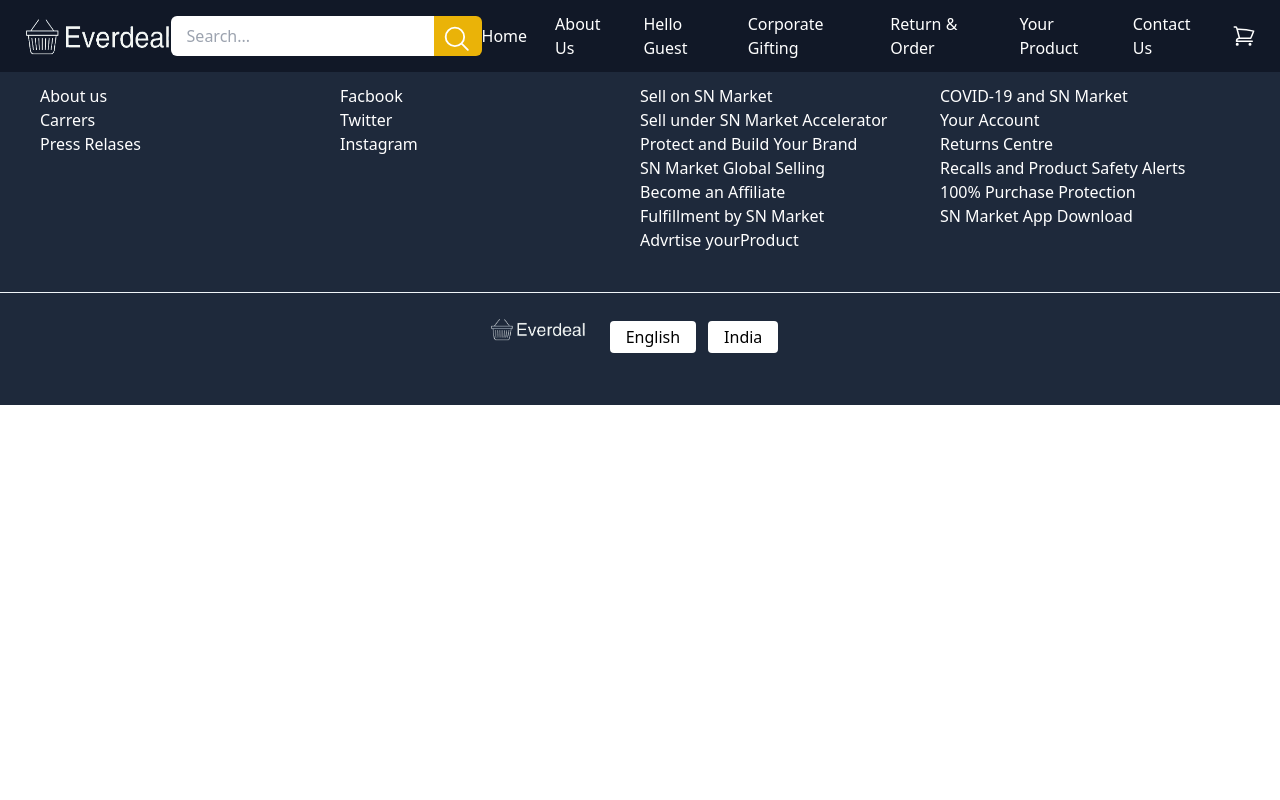
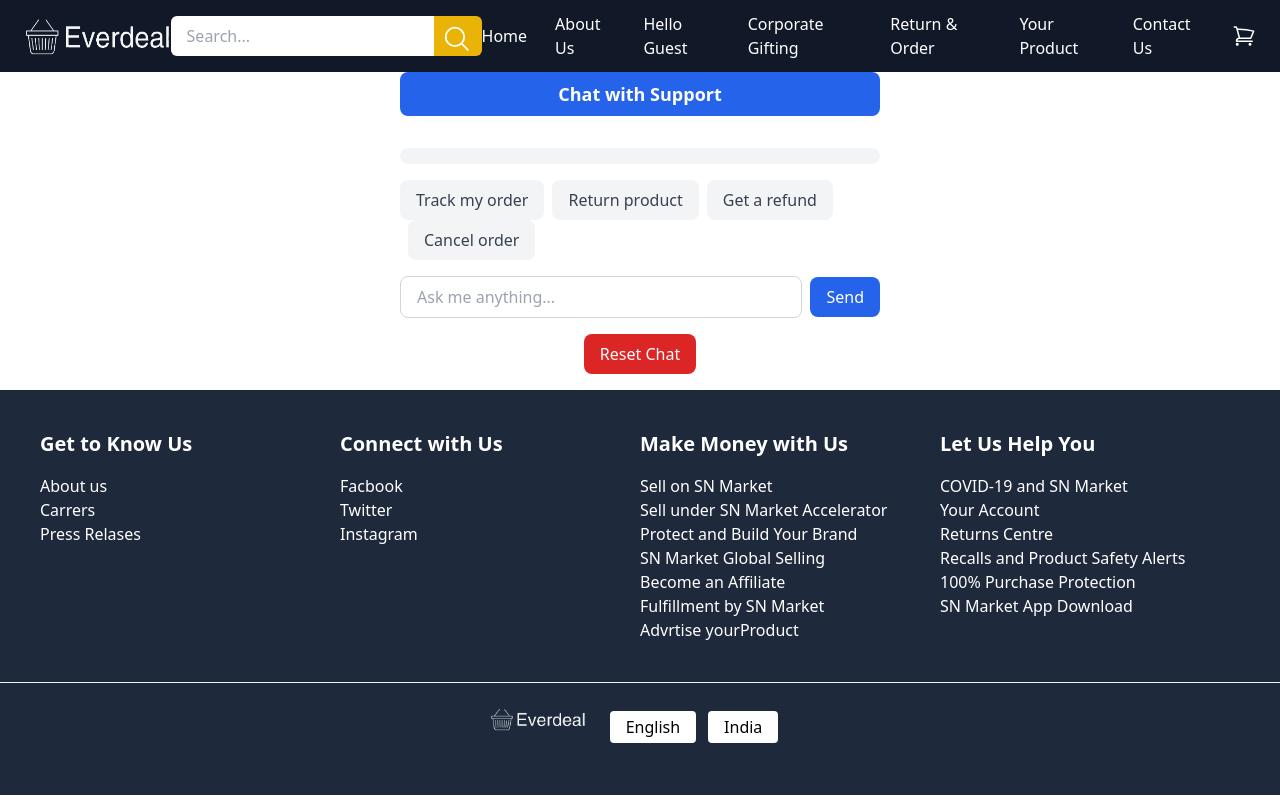
Before and after one commit to nikhil2438/ecommerce, a React (Create React App) app in the folder app/: page /chatbot in a window 1280 px wide. Built offline with nearby package versions, Linux system fonts and the light colour scheme.

Commit message:
all changes

```diff
--- a/app/src/App.js
+++ b/app/src/App.js
@@ -26,6 +26,7 @@ import UpdatePassword from "./Component/UpdatePassword";
 import Checkout from "./Component/Checkout";
 import OrderPlaced from "./Component/Orderplaced";
 import SearchBox from "./Component/Searchbox";
+import Chatbot from "./Component/Chatbot";
 const App = () => {
   return (
     <div className="w-screen flex flex-col min-h-screen">
@@ -57,6 +58,8 @@ const App = () => {
         <Route path="/checkout" element={<Checkout />} />
         <Route path="/order-placed" element={<OrderPlaced />} />
         <Route path="/search-box" element={<SearchBox />} />
+        <Route path="/chatbot" element={<Chatbot />} />
+        <Route path="/chatbot" element={<Chatbot />} />
       </Routes>
 
       <Footer />
--- /dev/null
+++ b/app/src/Component/Chatbot.js
@@ -0,0 +1,130 @@
+import React, { useState } from "react";
+
+const Chatbot = () => {
+  const [messages, setMessages] = useState([]);
+  const [input, setInput] = useState("");
+
+  const responses = {
+    "where is my product":
+      "Please provide your order ID to track your product.",
+    "how can I return my product":
+      "You can return the product within 30 days of delivery.",
+    "how do I track my order":
+      "You can track your order by visiting the 'Track Order' section in your account.",
+    "how do I get a refund":
+      "Refunds are processed after the product is returned and verified.",
+    "can I cancel my order":
+      "Orders can be canceled before shipment. Please contact support for assistance.",
+  };
+
+  const handleSendMessage = () => {
+    if (input.trim()) {
+      const userMessage = input.trim();
+
+      console.log("User message:", userMessage);
+
+      const botMessage =
+        responses[userMessage.toLowerCase()] ||
+        "Sorry, I didn't understand that. Can you please rephrase?";
+
+      console.log("Bot response:", botMessage);
+
+      setMessages((prevMessages) => [
+        ...prevMessages,
+        { user: userMessage, bot: botMessage },
+      ]);
+      setInput("");
+    }
+  };
+
+  const handleResetChat = () => {
+    setMessages([]);
+  };
+
+  const handleQuickReply = (reply) => {
+    setInput(reply);
+    handleSendMessage();
+  };
+
+  return (
+    <div className="flex flex-col items-center justify-center space-y-4 w-full max-w-lg mx-auto p-4 mt-14">
+      <div className="bg-blue-600 text-white text-center py-2 rounded-lg mb-4 w-full">
+        <h2 className="text-lg font-semibold">Chat with Support</h2>
+      </div>
+
+      <div className="flex-grow overflow-y-auto mb-4 w-full max-h-72 space-y-4 p-2 bg-gray-100 rounded-lg">
+        {messages.map((msg, index) => (
+          <div key={index} className="flex items-start">
+            <div
+              className={`w-6 h-6 rounded-full ${
+                msg.user ? "bg-gray-300" : "bg-green-500"
+              }`}
+            ></div>
+            <p
+              className={`ml-3 text-sm ${
+                msg.user ? "text-gray-700" : "text-green-600"
+              } font-medium`}
+            >
+              {msg.user ? "You" : "Bot"}: {msg.user || msg.bot}
+            </p>
+          </div>
+        ))}
+      </div>
+
+      <div className="space-x-2 mb-4 w-full">
+        <button
+          className="px-4 py-2 bg-gray-100 text-gray-700 rounded-lg hover:bg-gray-200"
+          onClick={() => handleQuickReply("where is my product")}
+        >
+          Track my order
+        </button>
+        <button
+          className="px-4 py-2 bg-gray-100 text-gray-700 rounded-lg hover:bg-gray-200"
+          onClick={() => handleQuickReply("how can I return my product")}
+        >
+          Return product
+        </button>
+        <button
+          className="px-4 py-2 bg-gray-100 text-gray-700 rounded-lg hover:bg-gray-200"
+          onClick={() => handleQuickReply("how do I get a refund")}
+        >
+          Get a refund
+        </button>
+        <button
+          className="px-4 py-2 bg-gray-100 text-gray-700 rounded-lg hover:bg-gray-200"
+          onClick={() => handleQuickReply("can I cancel my order")}
+        >
+          Cancel order
+        </button>
+      </div>
+
+      <div className="flex items-center w-full">
+        <input
+          type="text"
+          value={input}
+          onChange={(e) => setInput(e.target.value)}
+          onKeyDown={(e) => e.key === "Enter" && handleSendMessage()}
+          placeholder="Ask me anything..."
+          className="w-full px-4 py-2 border border-gray-300 rounded-lg focus:outline-none focus:ring-2 focus:ring-blue-600"
+        />
+        <button
+          onClick={handleSendMessage}
+          className="ml-2 px-4 py-2 bg-blue-600 text-white rounded-lg hover:bg-blue-700"
+        >
+          Send
+        </button>
+      </div>
+
+      <div className="text-center mt-4 w-full">
+        <button
+          onClick={handleResetChat}
+          className="px-4 py-2 bg-red-600 text-white rounded-lg hover:bg-red-700"
+        >
+          Reset Chat
+        </button>
+      </div>
+    </div>
+  );
+};
+
+export default Chatbot;
--- a/app/src/Component/Home.js
+++ b/app/src/Component/Home.js
@@ -1,4 +1,3 @@
-// import React from 'react';
 import Slider from "./Slider";
 import Hero from "./Hero";
 
@@ -22,15 +21,12 @@ const Home = () => {
       <Slider />
       <Hero />
 
-      {/* Back to top button */}
       <div
-        className="bg-slate-500 p-4 text-center mt-5 cursor-pointer mb-0" // added mb-0
+        className="bg-slate-500 p-4 text-center mt-5 cursor-pointer mb-0"
         onClick={scrollTOTOP}
       >
         Back to top
       </div>
-
-      {/* Footer without margin to ensure no gap */}
     </div>
   );
 };
--- a/app/src/Component/Newpassword.js
+++ b/app/src/Component/Newpassword.js
@@ -9,7 +9,6 @@ const Newpassword = () => {
   const handleSubmit = (e) => {
     e.preventDefault();
 
-    // Validate if passwords match
     if (password !== confirmPassword) {
       alert("Passwords do not match");
       return;
--- a/app/src/Component/Order.js
+++ b/app/src/Component/Order.js
@@ -1,9 +1,10 @@
 import React, { useState, useEffect } from "react";
-import { useLocation } from "react-router-dom";
+import { useLocation, useNavigate } from "react-router-dom";
+
 const Orders = () => {
   const [order, setOrder] = useState(null);
   const [showAllUpdates, setShowAllUpdates] = useState(false);
-
+  const navigate = useNavigate();
   const staticOrderData = {
     orderId: "OD332387972736547100",
     productName: "ADIDAS Clinch-X M Running Shoes For Men",
@@ -25,6 +26,10 @@ const Orders = () => {
       { step: "Order Confirmed", date: "Sep 26", completed: true },
       { step: "Delivered", date: "Oct 01", completed: true },
     ],
+  };
+
+  const handleChatClick = () => {
+    navigate("/chatbot");
   };
 
   useEffect(() => {
@@ -107,7 +112,10 @@ const Orders = () => {
       </div>
 
       <div className="mt-4 text-center">
-        <button className="bg-blue-600 text-white px-6 py-2 rounded">
+        <button
+          className="bg-blue-600 text-white px-6 py-2 rounded"
+          onClick={handleChatClick}
+        >
           Chat with us
         </button>
       </div>
--- a/app/src/Component/Returnorder.js
+++ b/app/src/Component/Returnorder.js
@@ -32,12 +32,12 @@ const Returnorder = () => {
   }
 
   return (
-    <div className="pt-12 mx-4">
+    <div className="pt-12 mx-4 sm:mx-8">
       <h1 className="text-slate-800 text-3xl my-4 text-center">My Orders</h1>
       {orders.length === 0 ? (
         <h5 className="text-slate-800 mt-20 text-center">No orders found</h5>
       ) : (
-        <div className="space-y-4">
+        <div className="space-y-4 w-full">
           {orders.map((order) => (
             <div
               key={order._id}
@@ -75,17 +75,17 @@ const Returnorder = () => {
                   >
                     <div className="flex   flex-col sm:flex-row items-center  sm:items-center space-y-2 sm:space-x-4  sm:space-y-0 ">
                       <img
-                        src={item.productId.imageUrl}
-                        alt={item.productId.name}
+                        src={item?.productId?.imageUrl}
+                        alt={item?.productId?.name}
                         className="w-24 h-20 object-contain rounded-md"
                       />
                       <div>
                         <p>
-                          <strong>{item.productId.name}</strong>
+                          <strong>{item?.productId?.name}</strong>
                         </p>
-                        <p>Price: ₹{item.productId.price}</p>
+                        <p>Price: ₹{item?.productId?.price}</p>
                         <p>Quantity: {item.quantity}</p>
-                        <p>Description: {item.productId.description}</p>
+                        <p>Description: {item?.productId?.description}</p>
                       </div>
                     </div>
                   </li>
--- a/app/src/Component/Searchbox.js
+++ b/app/src/Component/Searchbox.js
@@ -1,8 +1,9 @@
 import React, { useState } from "react";
-
+import axios from "axios";
 const SearchBox = () => {
   const [query, setQuery] = useState("");
-
+  const [product, setproduct] = useState(null);
+  const [error, setError] = useState(null);
   const handleSearchChange = (e) => {
     setQuery(e.target.value);
   };
```
